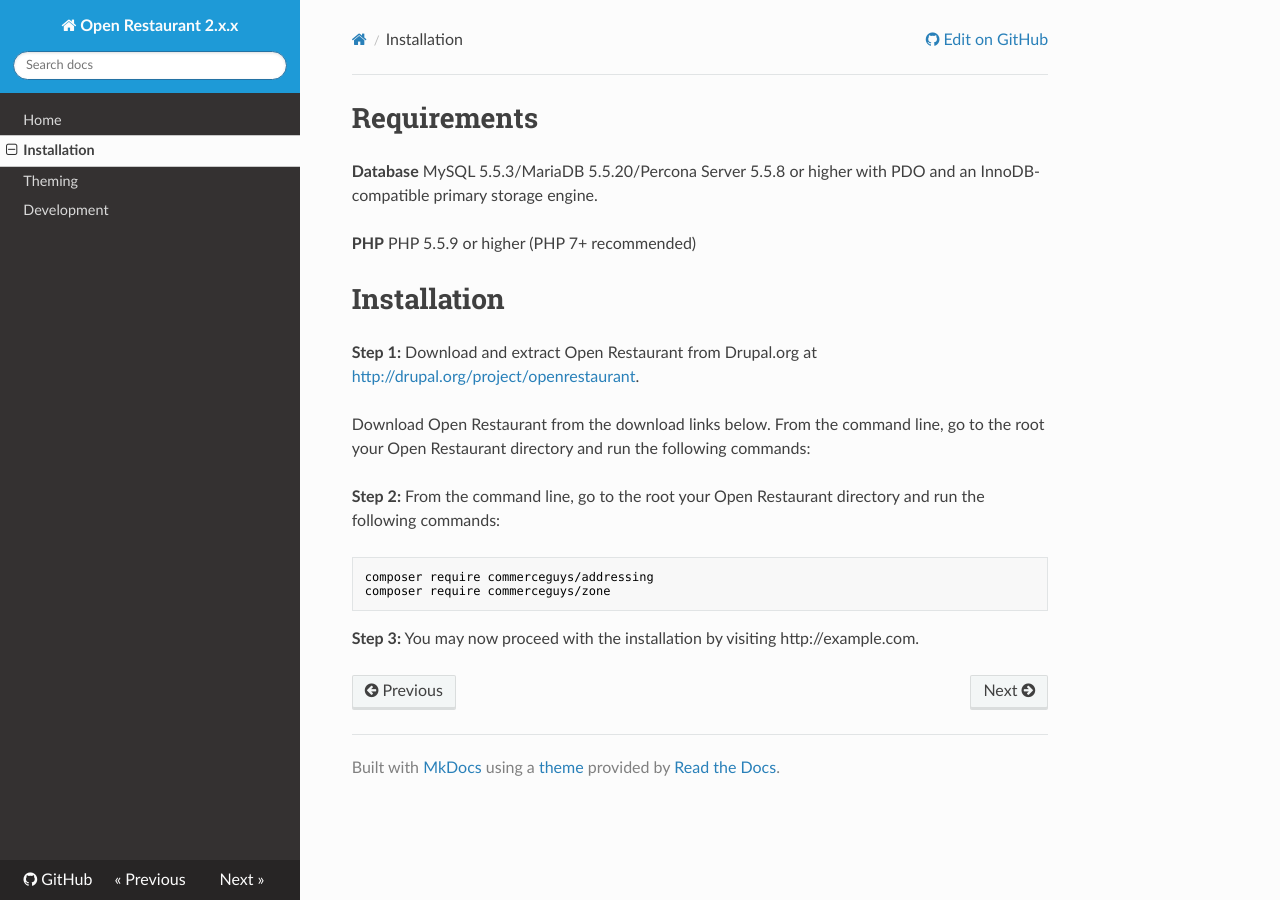
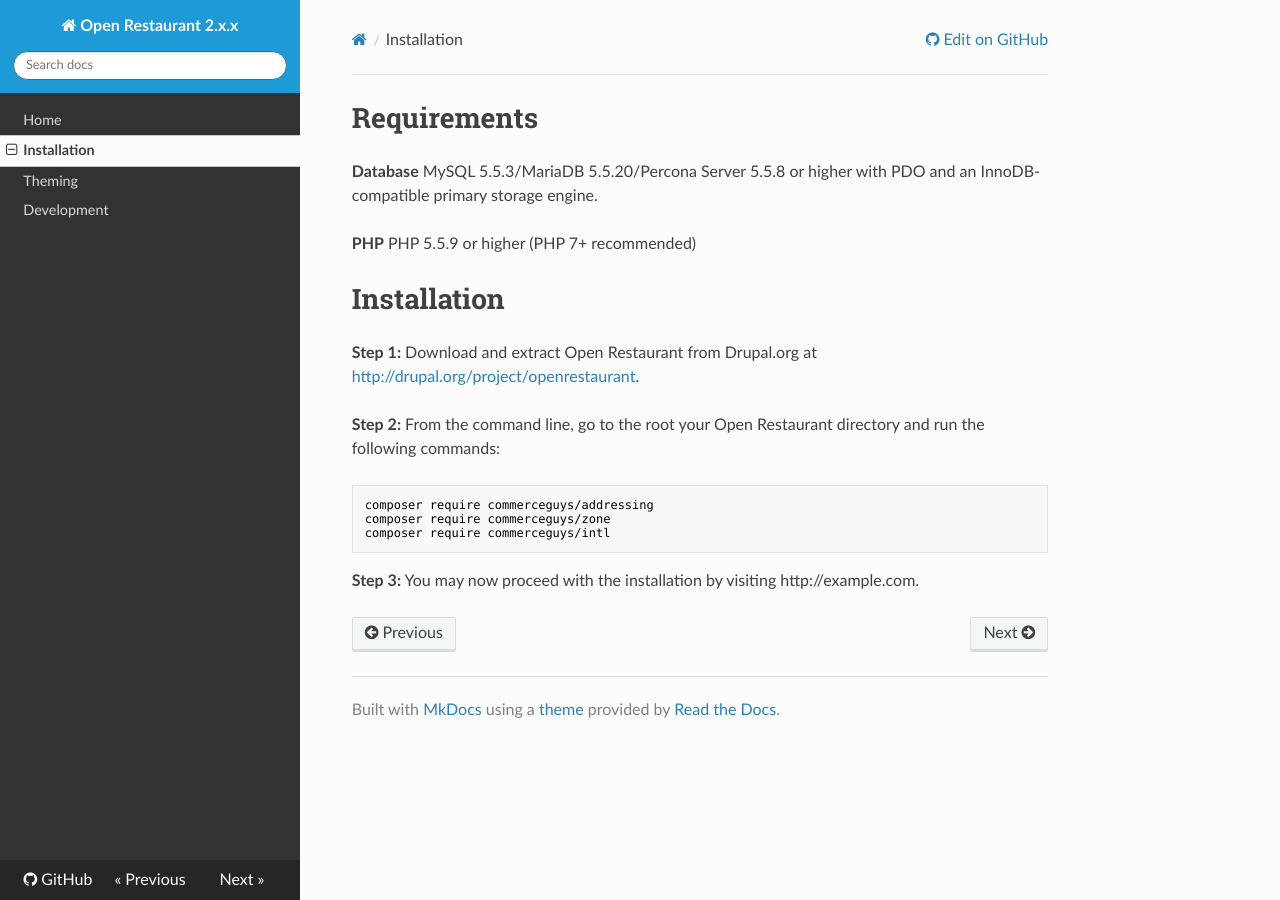
Before and after one commit to openrestaurant/docs, an MkDocs documentation site: the page built from docs/installation.md, in a window 1280 px wide. Built offline with MkDocs 1.6.1, drawn with Linux system fonts in a browser that asks for light colours; nearby versions of some CDN libraries; old or Windows-style settings are respelled for this version of MkDocs.

Commit message:
Update installation.md

````diff
--- a/docs/installation.md
+++ b/docs/installation.md
@@ -10,14 +10,12 @@ PHP 5.5.9 or higher (PHP 7+ recommended)
 
 **Step 1:** Download and extract Open Restaurant from Drupal.org at [http://drupal.org/project/openrestaurant](http://drupal.org/project/openrestaurant).
 
-Download Open Restaurant from the download links below.
-From the command line, go to the root your Open Restaurant directory and run the following commands:
-
 **Step 2:** From the command line, go to the root your Open Restaurant directory and run the following commands:
 
 ```
 composer require commerceguys/addressing
 composer require commerceguys/zone
+composer require commerceguys/intl
 ```
 
 **Step 3:** You may now proceed with the installation by visiting http://example.com.
````
